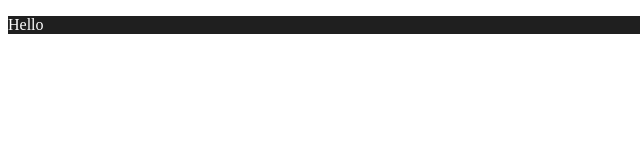
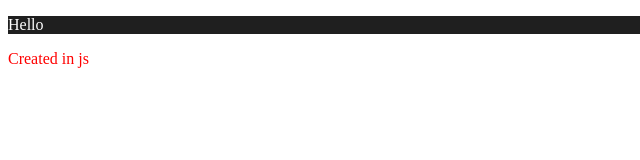
Before and after one commit to dsgnrr/project, a website built with webpack: page src/index.html in a window 1280 px wide. Shown: the full height of the page, 0-640 px from the left. Built offline with nearby package versions, Linux system fonts and the light colour scheme.

Commit message:
dz complete

```diff
--- a/src/index.js
+++ b/src/index.js
@@ -1,5 +1,18 @@
 import { printSmth } from "./2";
 import { sayHello } from "./1";
-
+import './style.css';
 printSmth('Magic');
 sayHello();
+
+function component() {
+    const element = document.createElement('div');
+
+    // Lodash, now imported by this script
+    element.innerHTML = "<p>Created in js</p>";
+
+   element.classList.add('hello');
+
+    return element;
+  }
+
+  document.body.appendChild(component());
--- a/src/style.css
+++ b/src/style.css
@@ -2,3 +2,6 @@
     background-color: #1f1f1f;
     color:white;
 }
+.hello{
+    color:red;
+}
```
Also changed, not shown: dist/bundle_631bbacc743e0d46cc90.js (deleted), dist/bundle_d18065df1dc2b24970bf.js (added), dist/index.html.
